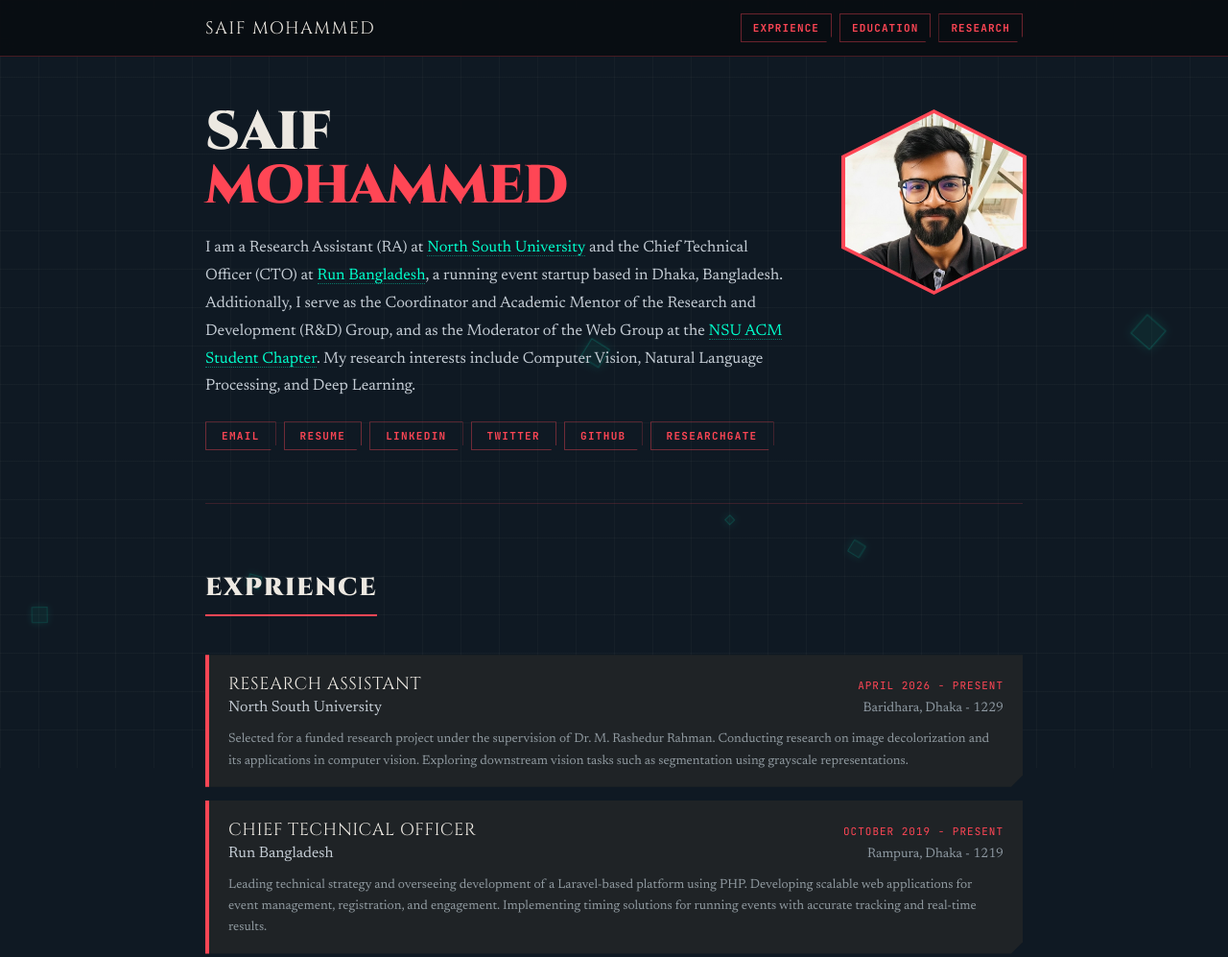
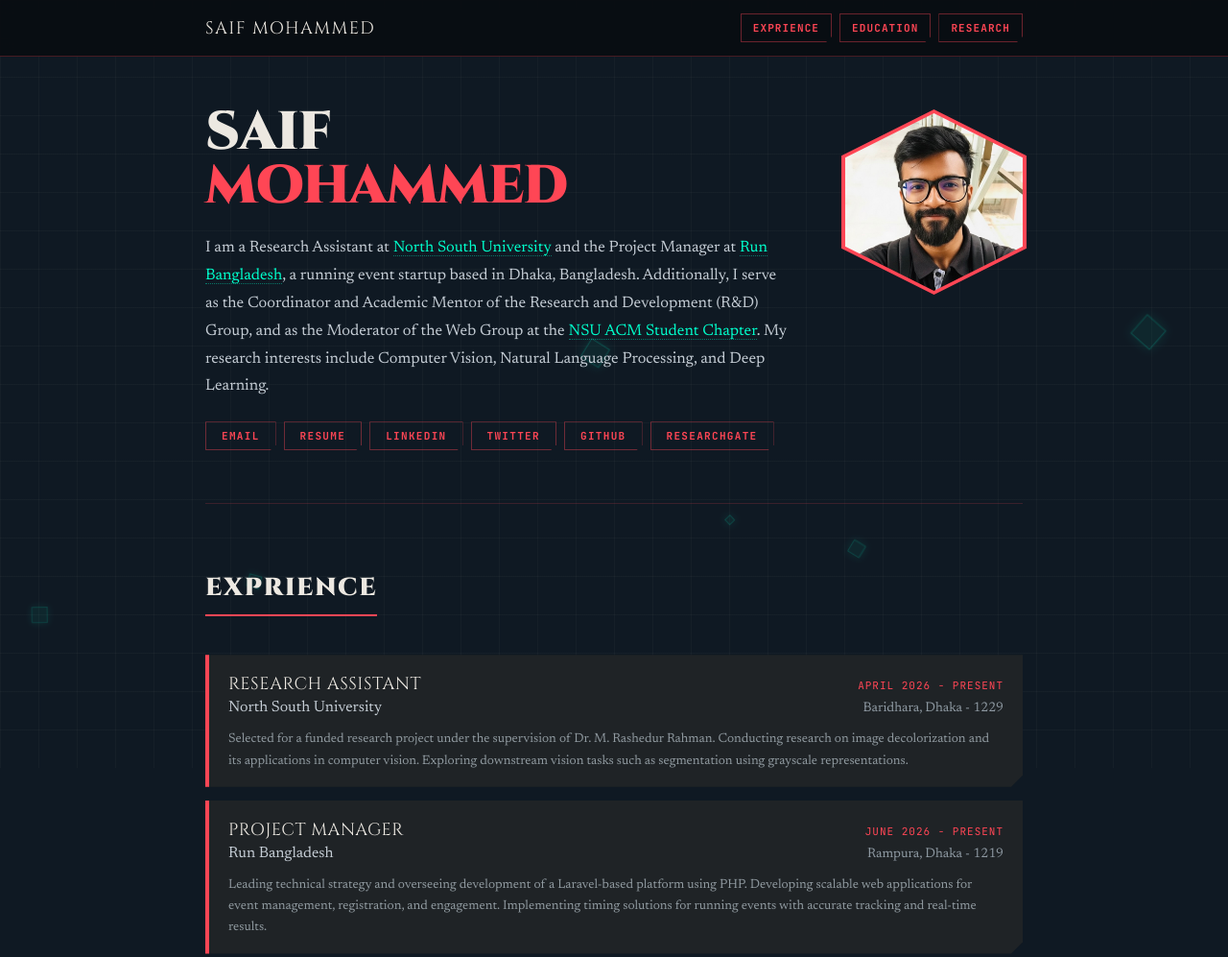
Before and after one commit to nipunsaif/nipunsaif.github.io, a plain HTML site: page index.html in a window 1280 px wide. Shown: the top 997 px of the page at 96% size. Drawn offline with Linux system fonts and the light colour scheme.

Commit message:
updated index

```diff
--- a/index.html
+++ b/index.html
@@ -751,8 +751,8 @@
       <h1 class="bio-name"><span class="name-first">Saif</span><br/><span class="name-second">Mohammed</span></h1>
 
         <p class="bio-intro">
-          I am a Research Assistant (RA) at
-          <a href="https://www.northsouth.edu/">North South University</a> and the Chief Technical Officer (CTO) at
+          I am a Research Assistant at
+          <a href="https://www.northsouth.edu/">North South University</a> and the Project Manager at
           <a href="https://runbangladesh.com/">Run Bangladesh</a>, a running event startup based in Dhaka, Bangladesh. Additionally, I serve as the Coordinator and Academic Mentor of the Research and Development (R&amp;D) Group, and as the Moderator of the Web Group at the
           <a href="https://nsusc.acm.org/">NSU ACM Student Chapter</a>. My research interests include Computer Vision, Natural Language Processing, and Deep Learning.
         </p>
@@ -802,8 +802,8 @@
 
       <div class="entry-card">
         <div class="entry-head">
-          <div class="entry-title">Chief Technical Officer</div>
-          <div class="entry-date">October 2019 - Present</div>
+          <div class="entry-title">Project Manager</div>
+          <div class="entry-date">June 2026 - Present</div>
         </div>
 
         <div class="entry-head">
```
Also changed, not shown: 4 other files.
